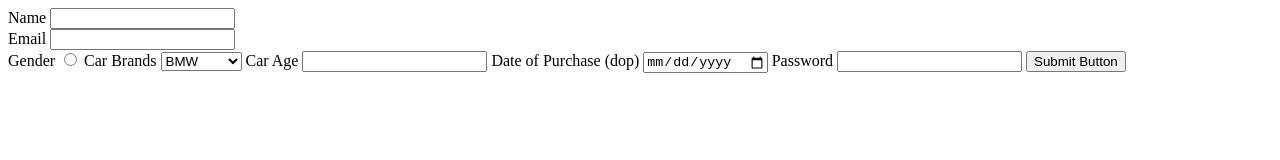
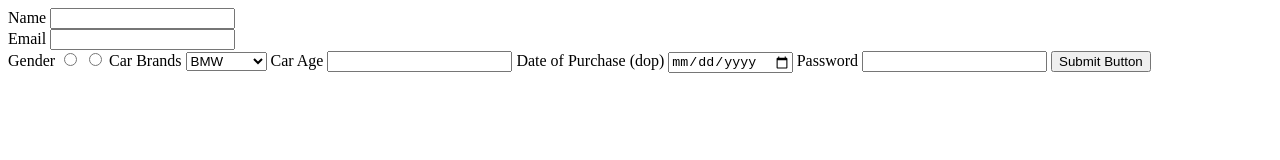
Before and after one commit to acciojob/car-insurance-form-SakT1122, a website: page main.html in a window 1280 px wide. Drawn offline with Linux system fonts and the light colour scheme.

Commit message:
created a submission

```diff
--- a/main.html
+++ b/main.html
@@ -14,11 +14,12 @@
 		<label for="name">Name</label>
 		<input id="name" type="text" required>
 		<br>
-		<label>Email</label>
+		<label for="email">Email</label>
 		<input id="email" type="email" required>
 		<br>
 		<label>Gender</label>
-		<input name="gender" type="radio" required>
+		<input name="gender" type="radio" value="male" required>
+		<input name="gender" type="radio" value="female" required>
 		<label for="cars">Car Brands</label>
 		<select id="cars">
 			<option>BMW</option>
```
